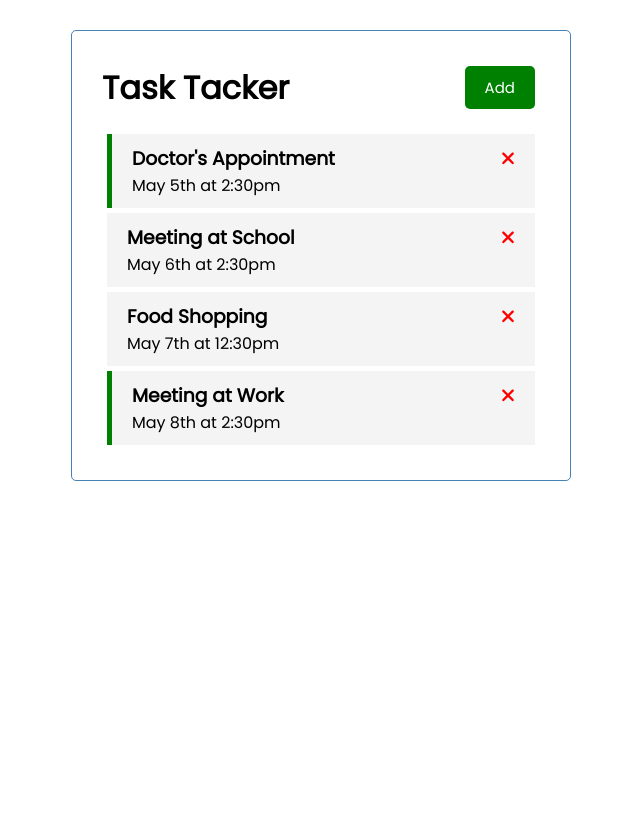
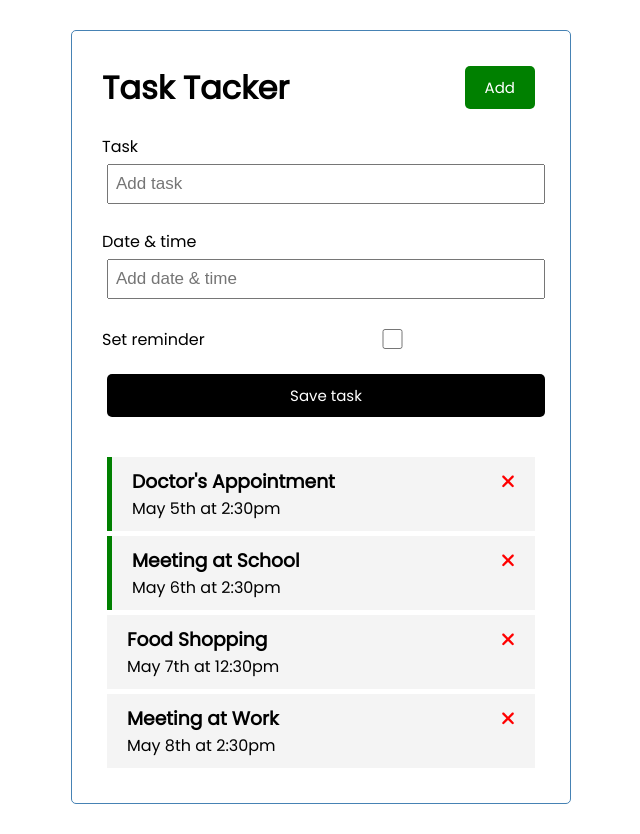
Before and after one commit to adheesha-chamod/angular-task-tracker, an Angular app: page / in a window 1280 px wide. Shown: the whole page, without its empty margins (319-959 px from the left). Before the commit the page ends 800 px from the top, so only its background shows below. Built offline with nearby package versions, Linux system fonts and the light colour scheme; data requests are answered from the project's data file.

Commit message:
Add add-task feature

```diff
--- a/db.json
+++ b/db.json
@@ -10,7 +10,7 @@
       "id": "2",
       "text": "Meeting at School",
       "day": "May 6th at 2:30pm",
-      "reminder": false
+      "reminder": true
     },
     {
       "id": "3",
@@ -22,7 +22,7 @@
       "id": "4",
       "text": "Meeting at Work",
       "day": "May 8th at 2:30pm",
-      "reminder": true
+      "reminder": false
     }
   ]
 }
--- /dev/null
+++ b/src/app/components/add-task/add-task.component.css
@@ -0,0 +1,3 @@
+.add-form {
+  margin-bottom: 40px;
+}
--- /dev/null
+++ b/src/app/components/add-task/add-task.component.html
@@ -0,0 +1,18 @@
+<form class="add-form" (ngSubmit)="onSubmit()">
+  <div class="form-control">
+    <label for="task">Task</label>
+    <input type="text" id="task" name="task" placeholder="Add task" [(ngModel)]="task">
+  </div>
+
+  <div class="form-control">
+    <label for="dateTime">Date & time</label>
+    <input type="text" id="dateTime" name="dateTime" placeholder="Add date & time" [(ngModel)]="dateTime">
+  </div>
+
+  <div class="form-control form-control-check">
+    <label for="reminder">Set reminder</label>
+    <input type="checkbox" id="reminder" name="reminder" [(ngModel)]="reminder">
+  </div>
+
+  <input type="submit" value="Save task" class="btn btn-block">
+</form>
--- /dev/null
+++ b/src/app/components/add-task/add-task.component.ts
@@ -0,0 +1,40 @@
+import {
+  Component,
+  Output,
+  EventEmitter
+} from '@angular/core';
+
+import { Task } from 'src/app/Task';
+
+@Component({
+  selector: 'app-add-task',
+  templateUrl: './add-task.component.html',
+  styleUrls: ['./add-task.component.css']
+})
+export class AddTaskComponent {
+  @Output() onAddTask = new EventEmitter();
+
+  task: string = '';
+  dateTime: string = '';
+  reminder: boolean = false;
+
+
+  onSubmit() {
+    if (!this.task) {
+      alert('Please add a task');
+      return;
+    }
+
+    const newTask: Task = {
+      text: this.task,
+      day: this.dateTime,
+      reminder: this.reminder
+    };
+
+    this.onAddTask.emit(newTask);
+
+    this.task = '';
+    this.dateTime = '';
+    this.reminder = false;
+  }
+}
--- a/src/app/components/tasks/tasks.component.html
+++ b/src/app/components/tasks/tasks.component.html
@@ -1,3 +1,6 @@
+<app-add-task
+  (onAddTask)="addTask($event)"
+></app-add-task>
 <app-task-item
   *ngFor="let task of tasks"
   [task]="task"
--- a/src/app/components/tasks/tasks.component.ts
+++ b/src/app/components/tasks/tasks.component.ts
@@ -20,6 +20,12 @@ export class TasksComponent {
     });
   }
 
+  addTask(task: Task) {
+    this.taskService.addTask(task).subscribe((task) => {
+      this.tasks?.push(task);
+    });
+  }
+
   deleteTask(task: Task) {
     this.taskService.deleteTask(task).subscribe(() => {
       this.tasks = this.tasks?.filter(t => t.id !== task.id);
--- a/src/app/services/task.service.ts
+++ b/src/app/services/task.service.ts
@@ -28,6 +28,10 @@ export class TaskService {
     return this.httpClient.get<Task[]>(this.apiUrl);
   }
 
+  addTask(task: Task): Observable<Task> {
+    return this.httpClient.post<Task>(this.apiUrl, task, httpOptions);
+  }
+
   deleteTask(task: Task): Observable<Task> {
     const url = `${this.apiUrl}/${task.id}`;
     return this.httpClient.delete<Task>(url);
```
Also changed, not shown: src/app/app.module.ts (+6 -2 lines), 1 other file (tests, documents, lock files or other folders).
